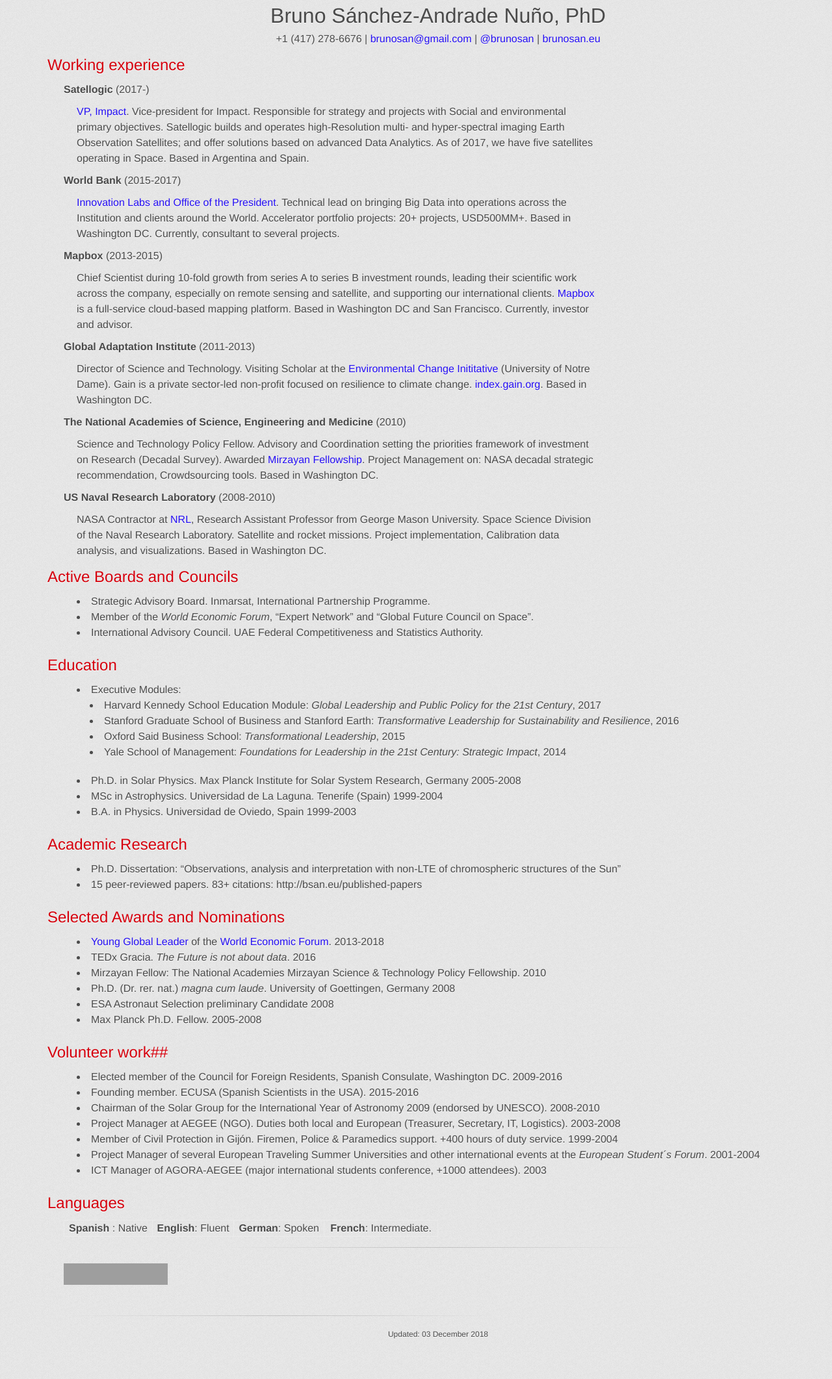
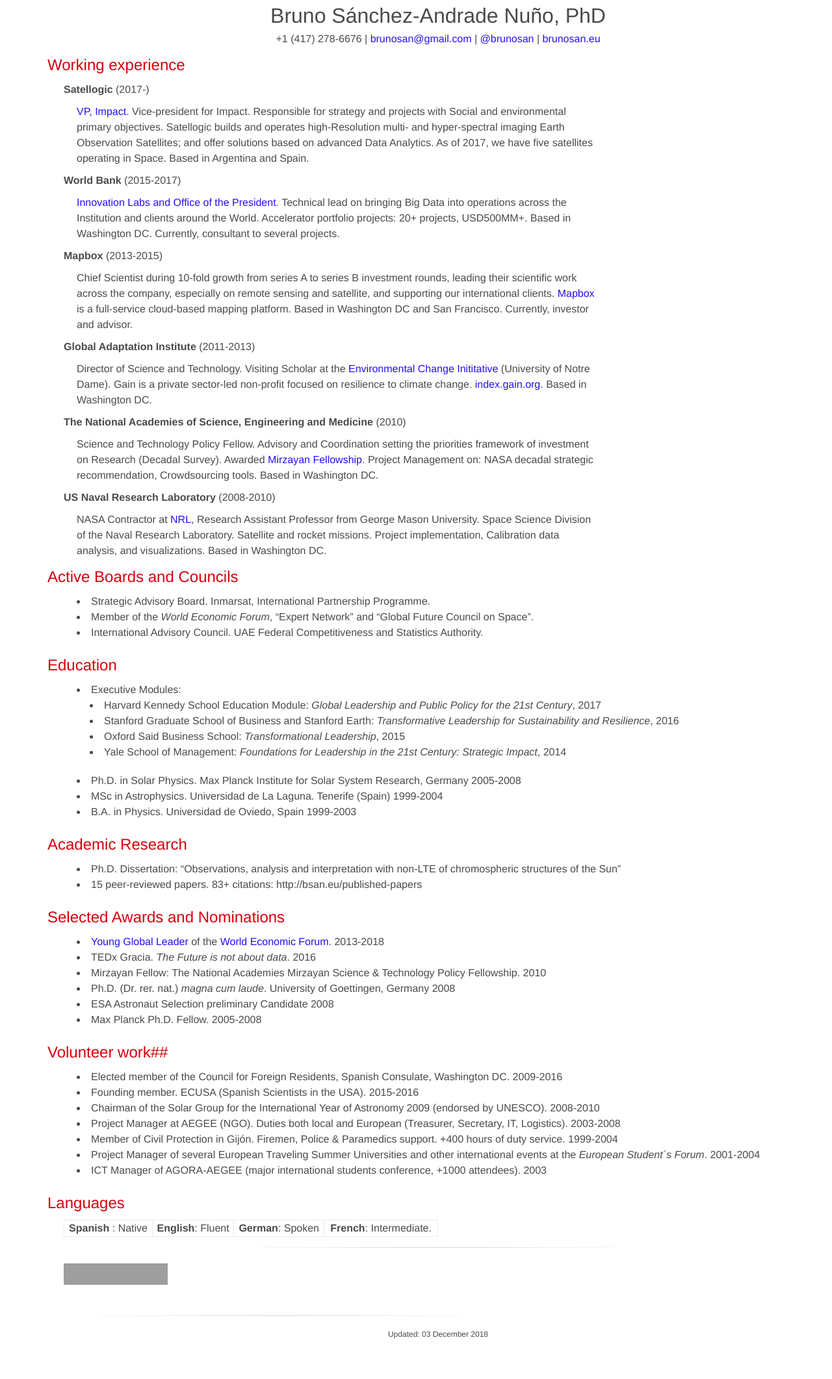
Before and after one commit to brunosan/cv, a Jekyll site: the page built from index.md, in a window 1280 px wide. Shown: the whole page at 65% size. Built offline with Jekyll 4.4.1, drawn with Linux system fonts in a browser that asks for light colours; grey boxes are pictures that could not be loaded.

Commit message:
White background

```diff
--- a/stylesheets/stylesheet.css
+++ b/stylesheets/stylesheet.css
@@ -52,9 +52,7 @@
 body {
   font-size: 1em;
   line-height: 1.5;
-  background: #e7e7e7 url(../images/body-bg.png) 0 0 repeat;
   font-family: 'Helvetica Neue', Helvetica, Arial, serif;
-  text-shadow: 0 1px 0 rgba(255, 255, 255, 0.8);
   color: #4A4A4A;
 }
 #resume {
```
